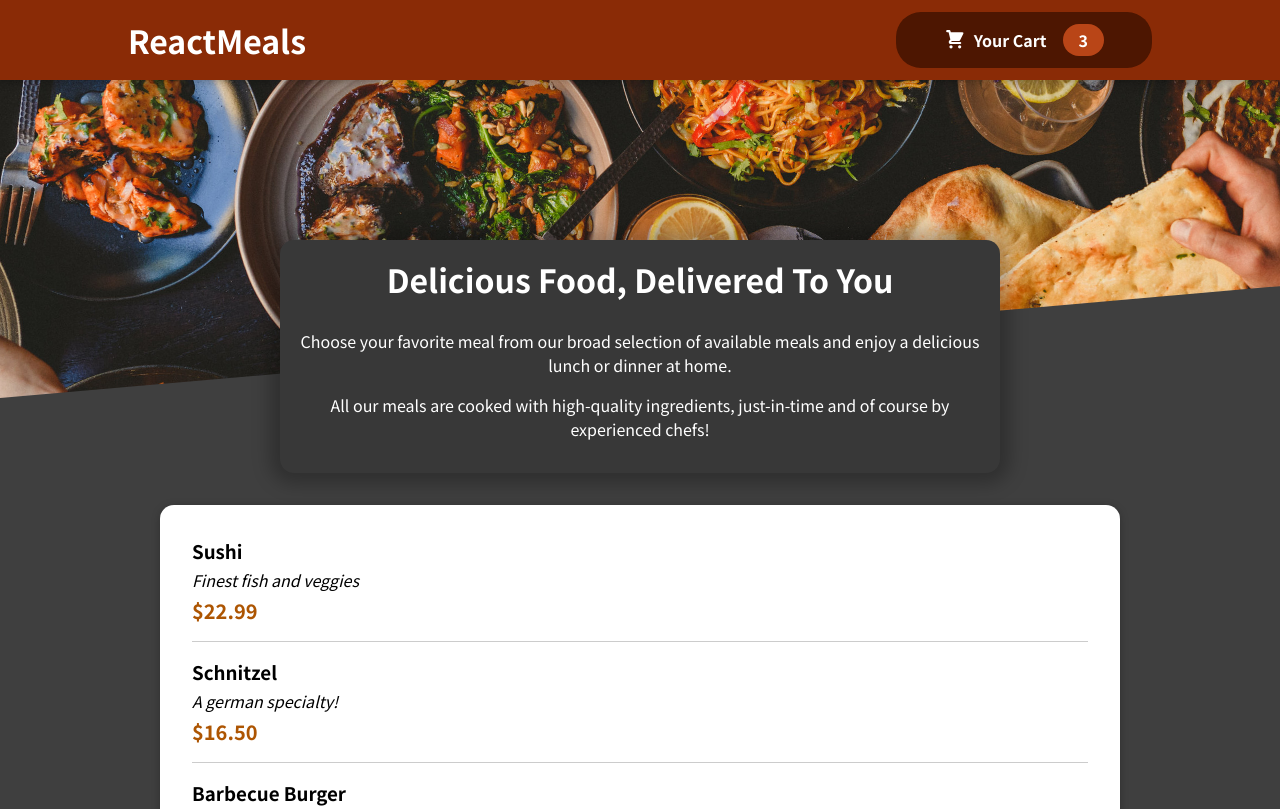
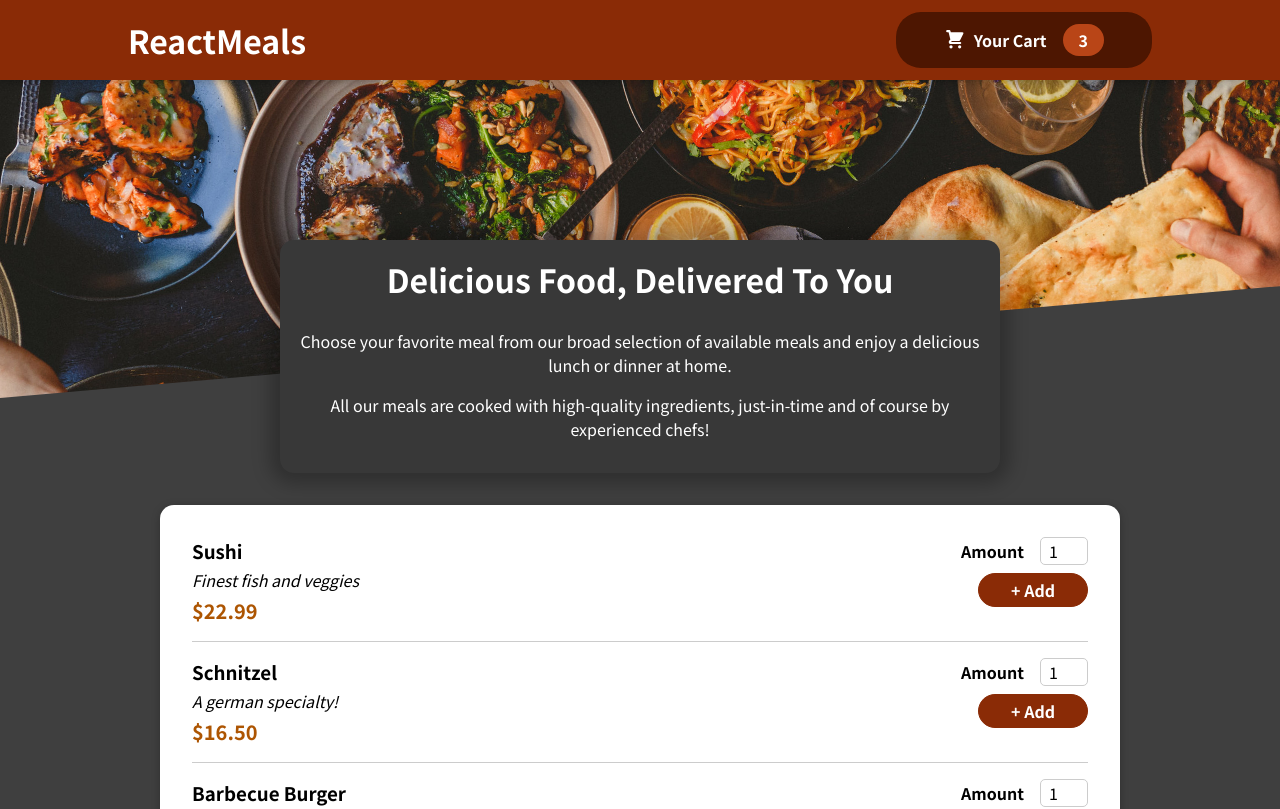
Before and after one commit to mkdrx/food-order-app, a React (Create React App) app: page / in a window 1280 px wide. Shown: the top 809 px of the page. Built offline with nearby package versions, Linux system fonts and the light colour scheme.

Commit message:
added Input and MealForm component

```diff
--- a/src/components/Meals/AvailableMeals.js
+++ b/src/components/Meals/AvailableMeals.js
@@ -35,6 +35,7 @@
   // Maps every dummy meal into the MealItem component
   const mealsList = DUMMY_MEALS.map((meal) => (
     <MealItem
+      id={meal.id}
       key={meal.id}
       name={meal.name}
       description={meal.description}
--- a/src/components/Meals/MealItem/MealForm.js
+++ b/src/components/Meals/MealItem/MealForm.js
@@ -1,7 +1,25 @@
 import React from "react";
 
-const MealForm = () => {
-  return <div>MealForm</div>;
+import Input from "../../UI/Input";
+import classes from "./MealForm.module.css";
+
+const MealForm = (props) => {
+  return (
+    <form className={classes.form}>
+      <Input
+        label="Amount"
+        input={{
+          id: "amount_" + props.id,
+          type: "number",
+          min: "1",
+          max: "5",
+          step: "1",
+          defaultValue: "1",
+        }}
+      />
+      <button>+ Add</button>
+    </form>
+  );
 };
 
 export default MealForm;
--- /dev/null
+++ b/src/components/Meals/MealItem/MealForm.module.css
@@ -0,0 +1,20 @@
+.form {
+  text-align: right;
+}
+
+.form button {
+  font: inherit;
+  cursor: pointer;
+  background-color: #8a2b06;
+  border: 1px solid #8a2b06;
+  color: white;
+  padding: 0.25rem 2rem;
+  border-radius: 20px;
+  font-weight: bold;
+}
+
+.form button:hover,
+.form button:active {
+  background-color: #641e03;
+  border-color: #641e03;
+}
--- a/src/components/Meals/MealItem/MealItem.js
+++ b/src/components/Meals/MealItem/MealItem.js
@@ -1,5 +1,6 @@
 import React from "react";
 
+import MealForm from "./MealForm";
 import classes from "./MealItem.module.css";
 
 const MealItem = (props) => {
@@ -11,7 +12,9 @@
         <div className={classes.description}>{props.description}</div>
         <div className={classes.price}>{price}</div>
       </div>
-      <div></div>
+      <div>
+        <MealForm id={props.id} />
+      </div>
     </li>
   );
 };
--- /dev/null
+++ b/src/components/UI/Input.js
@@ -0,0 +1,14 @@
+import React from "react";
+
+import classes from "./Input.module.css";
+
+const Input = (props) => {
+  return (
+    <div className={classes.input}>
+      <label htmlFor={props.input.id}>{props.label}</label>
+      <input {...props.input} />
+    </div>
+  );
+};
+
+export default Input;
--- /dev/null
+++ b/src/components/UI/Input.module.css
@@ -0,0 +1,18 @@
+.input {
+  display: flex;
+  align-items: center;
+  margin-bottom: 0.5rem;
+}
+
+.input label {
+  font-weight: bold;
+  margin-right: 1rem;
+}
+
+.input input {
+  width: 3rem;
+  border-radius: 5px;
+  border: 1px solid #ccc;
+  font: inherit;
+  padding-left: 0.5rem;
+}
```
